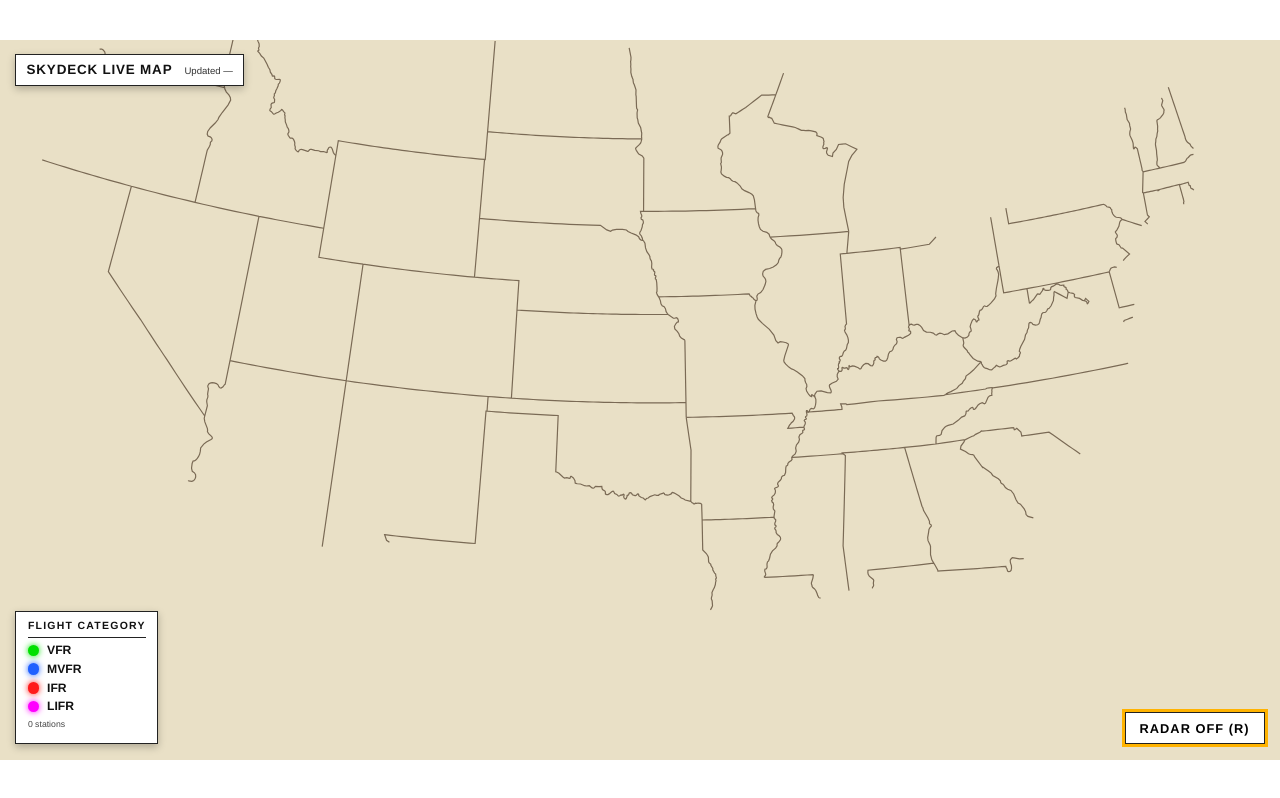
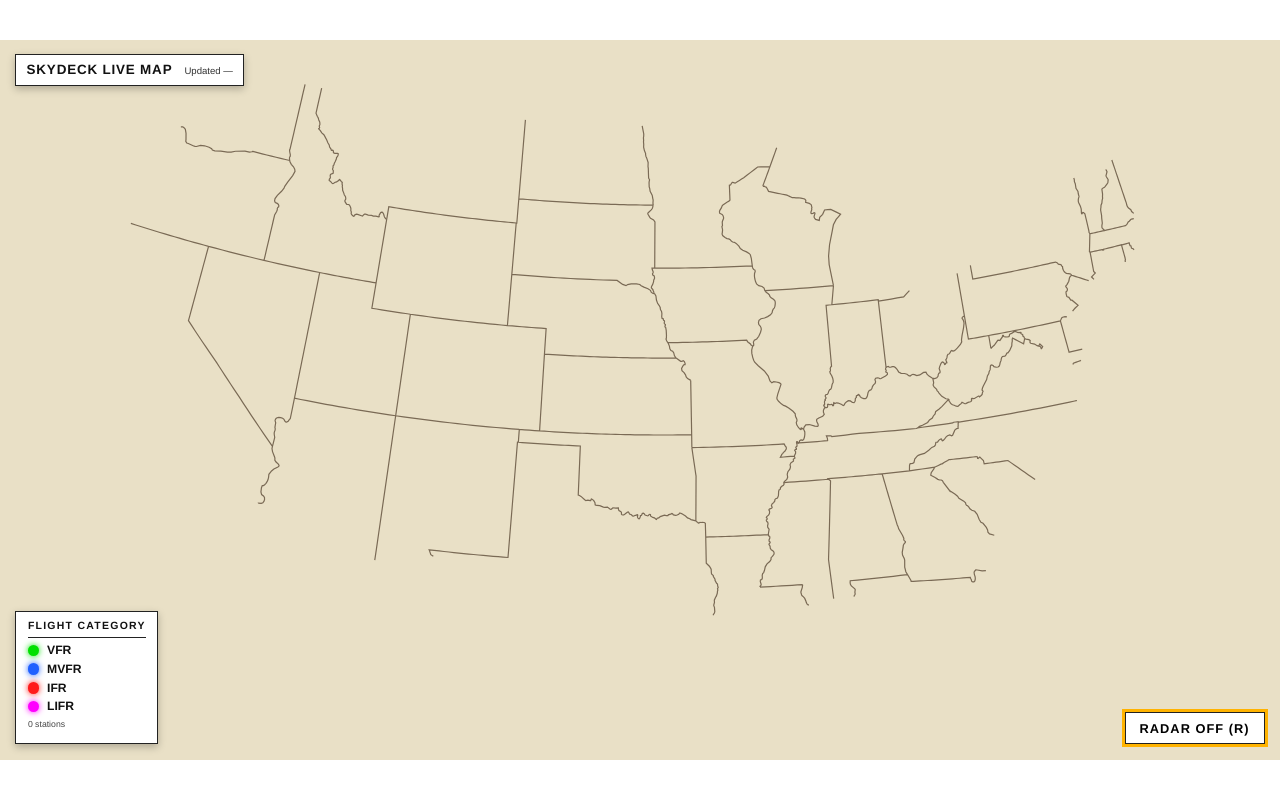
Before and after one commit to quincolson-maker/skydeck-livemap, a website: page public/index.html in a window 1280 px wide. Drawn offline with Linux system fonts and the light colour scheme; no server answers.

Commit message:
Frame all of CONUS; LED density

```diff
--- a/public/chart.json
+++ b/public/chart.json
@@ -1,3 +1,3 @@
 { "proj": "+proj=lcc +lat_1=33 +lat_2=45 +lat_0=39 +lon_0=-96 +datum=WGS84 +units=m +no_defs",
   "lat1": 33, "lat2": 45, "lat0": 39, "lon0": -96,
-  "xmin": -2450000, "xmax": 2350000, "ymin": -1560000, "ymax": 1140000, "w": 3840, "h": 2160 }
+  "xmin": -2855000, "xmax": 2655000, "ymin": -1620000, "ymax": 1480000, "w": 3840, "h": 2160 }
--- a/public/index.html
+++ b/public/index.html
@@ -54,7 +54,7 @@ let states=null,chartOK=false;
 function drawBase(){const g=$('base').getContext('2d');g.clearRect(0,0,W,H);if(chartOK||!states)return;// fallback if chart raster unavailable
  g.fillStyle='#e9e0c6';g.fillRect(0,0,W,H);g.strokeStyle='#7a6a55';g.lineWidth=1.2*DPR;g.beginPath();for(const f of states.features)for(const ln of f.geometry.coordinates){ln.forEach(([lo,la],i)=>{const[x,y]=px(la,lo);i?g.lineTo(x,y):g.moveTo(x,y)})}g.stroke()}
 // LED station selection: manned (non-AUTO) stations first, then grid-thinned to ~LED density
-function pick(list){if(all)return list;const keep=new Set(['KPAH','KMWA','KCGI','KEVV','KSTL','KBNA','KMEM','KSDF']);const cell=W/62;const occ=new Map(),out=[];
+function pick(list){if(all)return list;const keep=new Set(['KPAH','KMWA','KCGI','KEVV','KSTL','KBNA','KMEM','KSDF']);const cell=W/50;const occ=new Map(),out=[];
  const sorted=list.filter(s=>/^K[A-Z]{3}$/.test(s[0])||keep.has(s[0])).sort((a,b)=>(keep.has(b[0])-keep.has(a[0]))||(b[4]-a[4]));
  for(const s of sorted){const[x,y]=px(s[1],s[2]);if(x<0||y<0||x>W||y>H)continue;const k=Math.floor(x/cell)+','+Math.floor(y/cell);if(occ.has(k)&&!keep.has(s[0]))continue;occ.set(k,1);out.push([s,x,y])}return out}
 function drawLeds(){const g=$('leds').getContext('2d');g.clearRect(0,0,W,H);const r=W/420;let n=0;
--- a/tools/chart.json
+++ b/tools/chart.json
@@ -1,3 +1,3 @@
 { "proj": "+proj=lcc +lat_1=33 +lat_2=45 +lat_0=39 +lon_0=-96 +datum=WGS84 +units=m +no_defs",
   "lat1": 33, "lat2": 45, "lat0": 39, "lon0": -96,
-  "xmin": -2450000, "xmax": 2350000, "ymin": -1560000, "ymax": 1140000, "w": 3840, "h": 2160 }
+  "xmin": -2855000, "xmax": 2655000, "ymin": -1620000, "ymax": 1480000, "w": 3840, "h": 2160 }
```
